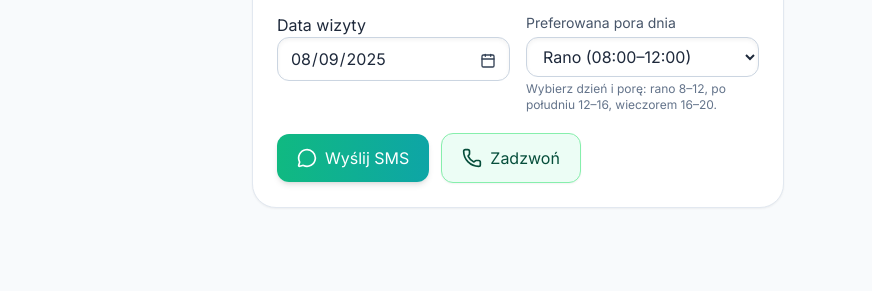
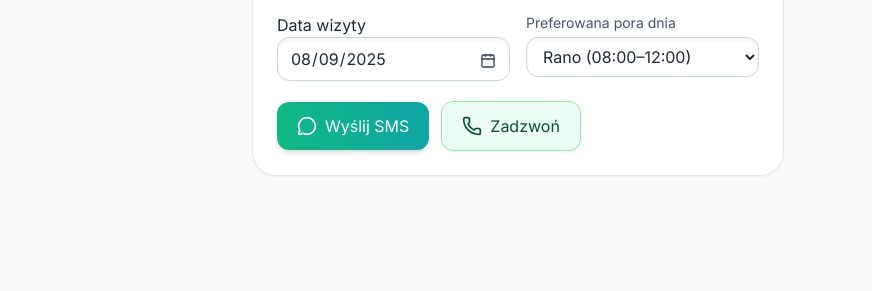
Before and after one commit to M4hazar/skalski.masaz, a plain HTML site: page index.html in a window 1280 px wide. Shown: the part 2906-3197 px from the top of the page, 408-1280 px from the left. Drawn offline with nearby package versions, Linux system fonts and the light colour scheme.

Commit message:
Update index.html

```diff
--- a/index.html
+++ b/index.html
@@ -453,7 +453,6 @@
 <option value="afternoon">Po południu (12:00–16:00)</option>
 <option value="evening">Wieczorem (16:00–20:00)</option>
 </select>
-<p class="mt-1 text-xs text-slate-500 dark:text-slate-400" id="fDateHelp">Wybierz dzień i porę: rano 8–12, po południu 12–16, wieczorem 16–20.</p>
 </div>
 </div>
 <div class="flex flex-wrap items-center gap-3 pt-1">
```
